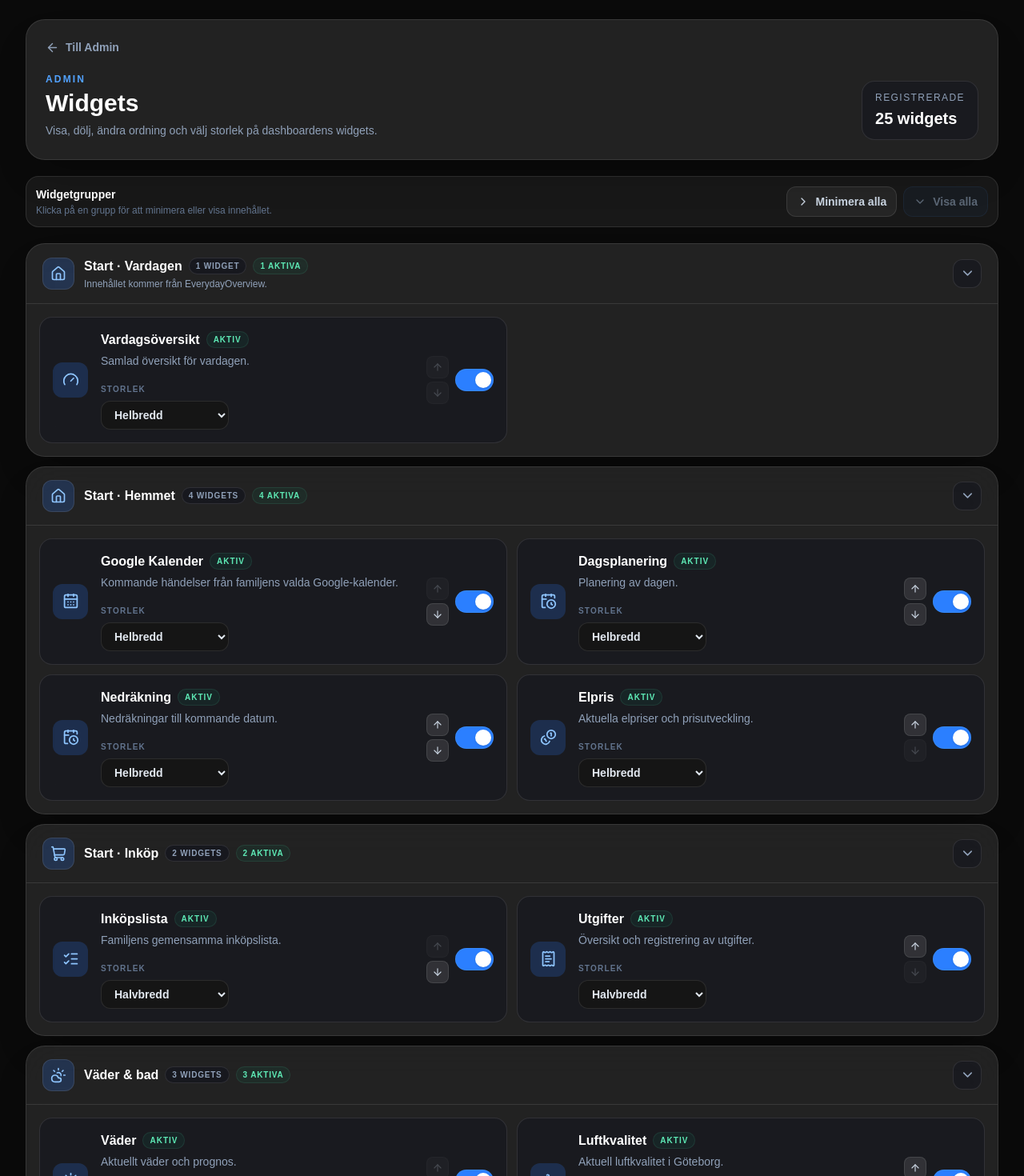
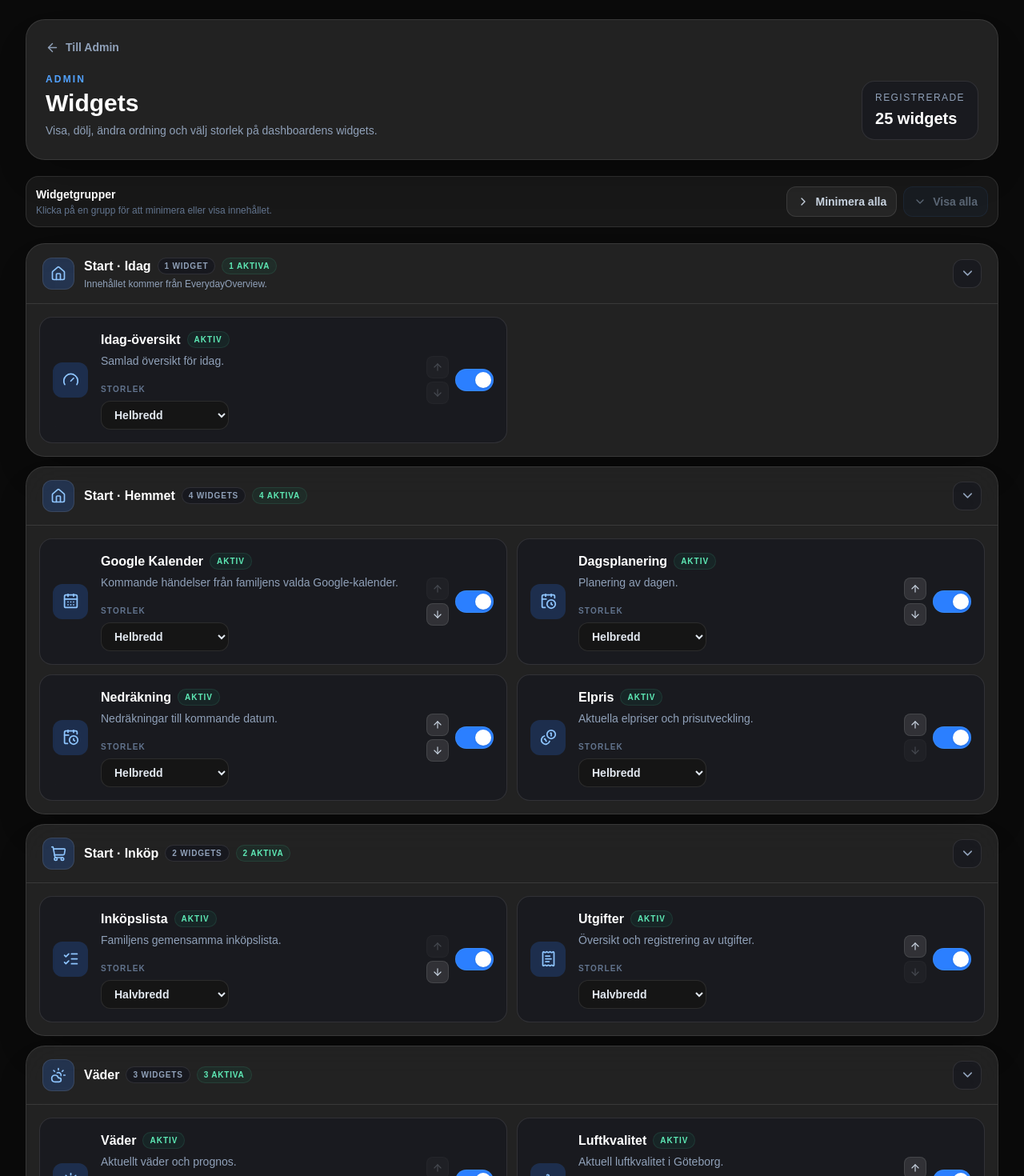
Before and after one commit to jenseng1989/family-dashboard, a Next.js app: page /admin/widgets in a window 1280 px wide. Shown: the top 1470 px of the page at 80% size. Built offline with nearby package versions, Linux system fonts and the light colour scheme; no server answers; the database is empty.

Commit message:
Synkronisera widgets och slutför Admin-granskning

```diff
--- a/components/admin/AdminDashboard.tsx
+++ b/components/admin/AdminDashboard.tsx
@@ -31,16 +31,6 @@ const sections = [
       "border-violet-300/15 bg-violet-400/[0.06] text-blue-300",
     status: "Aktiv",
     href: "/admin/widgets",
-  },
-  {
-    title: "Göteborg",
-    description:
-      "Inställningar för Västtrafik, Luftkvalitet och framtida lokala funktioner.",
-    icon: MapPin,
-    accent:
-      "border-blue-300/15 bg-blue-400/[0.06] text-blue-200",
-    status: "Planerad",
-    href: null,
   },
   {
     title: "Systemstatus",
--- a/config/widgets.ts
+++ b/config/widgets.ts
@@ -47,14 +47,14 @@ export type WidgetGroup = {
 export const widgetGroups: WidgetGroup[] = [
   {
     key: "start-everyday",
-    title: "Start · Vardagen",
+    title: "Start · Idag",
     subtitle: "Innehållet kommer från EverydayOverview.",
     icon: Home,
     widgets: [
       {
         id: "everyday-overview",
-        name: "Vardagsöversikt",
-        description: "Samlad översikt för vardagen.",
+        name: "Idag-översikt",
+        description: "Samlad översikt för idag.",
         icon: Gauge,
         defaultSize: "full",
         dashboardClassName: "col-span-12 min-w-0",
@@ -125,7 +125,7 @@ export const widgetGroups: WidgetGroup[] = [
   },
   {
     key: "weather",
-    title: "Väder & bad",
+    title: "Väder",
     icon: CloudSun,
     widgets: [
       {
```
